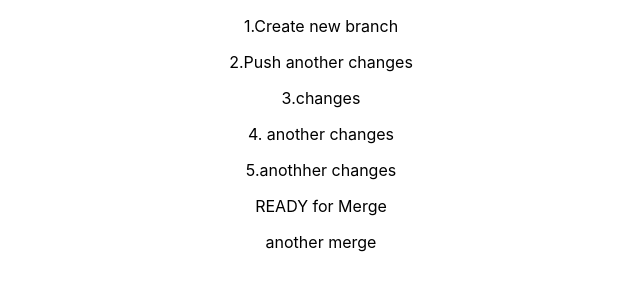
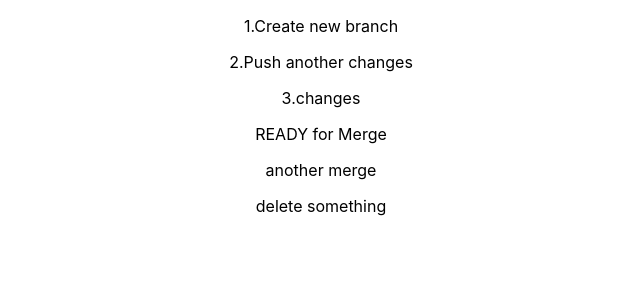
Before and after one commit to Increation-on/git-test, a React (Create React App) app: page / in a window 1280 px wide. Shown: the top 300 px of the page, without its empty margins (319-959 px from the left). Built offline with nearby package versions, Linux system fonts and the light colour scheme.

Commit message:
deleete something

```diff
--- a/src/App.js
+++ b/src/App.js
@@ -7,10 +7,9 @@ function App() {
       <p>1.Create new branch</p>
       <p>2.Push another changes</p>
       <p>3.changes</p>
-      <p>4. another changes</p>
-      <p>5.anothher changes</p>
       <p>READY for Merge</p>
       <p>another merge</p>
+      <p>delete something</p>
     </div>
   );
 }
```
